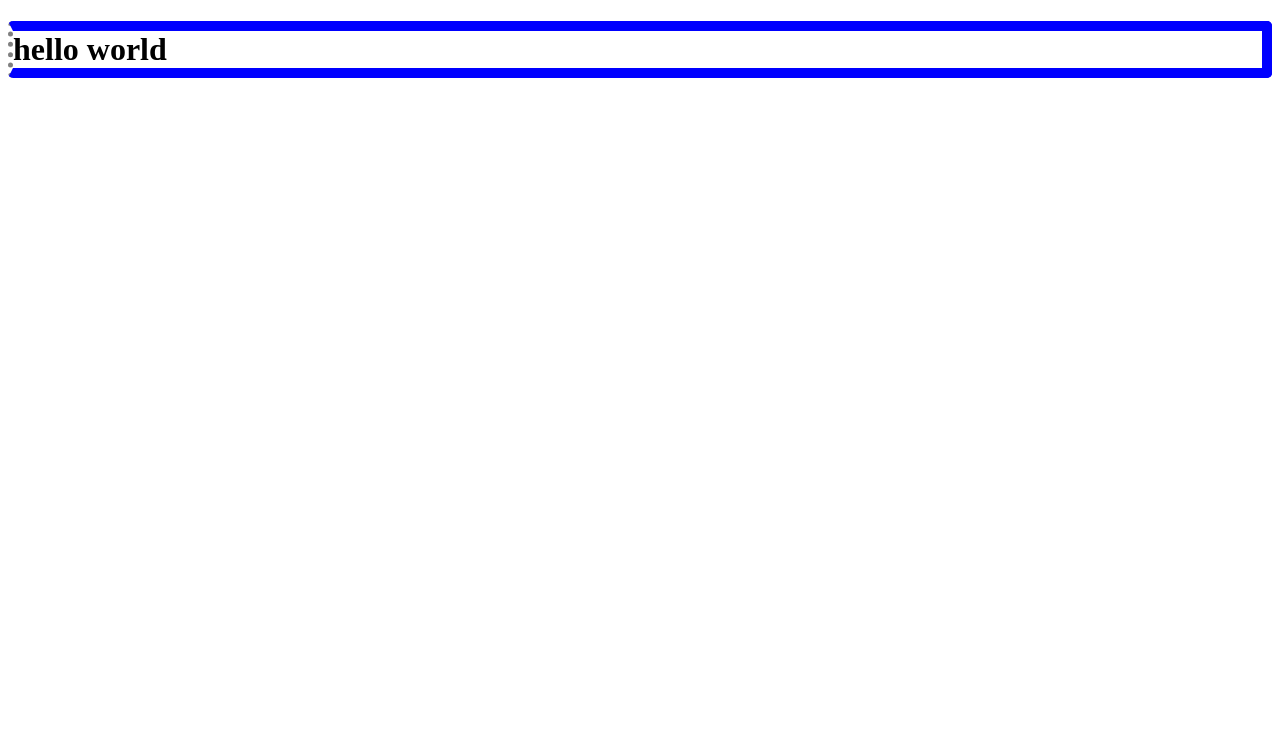
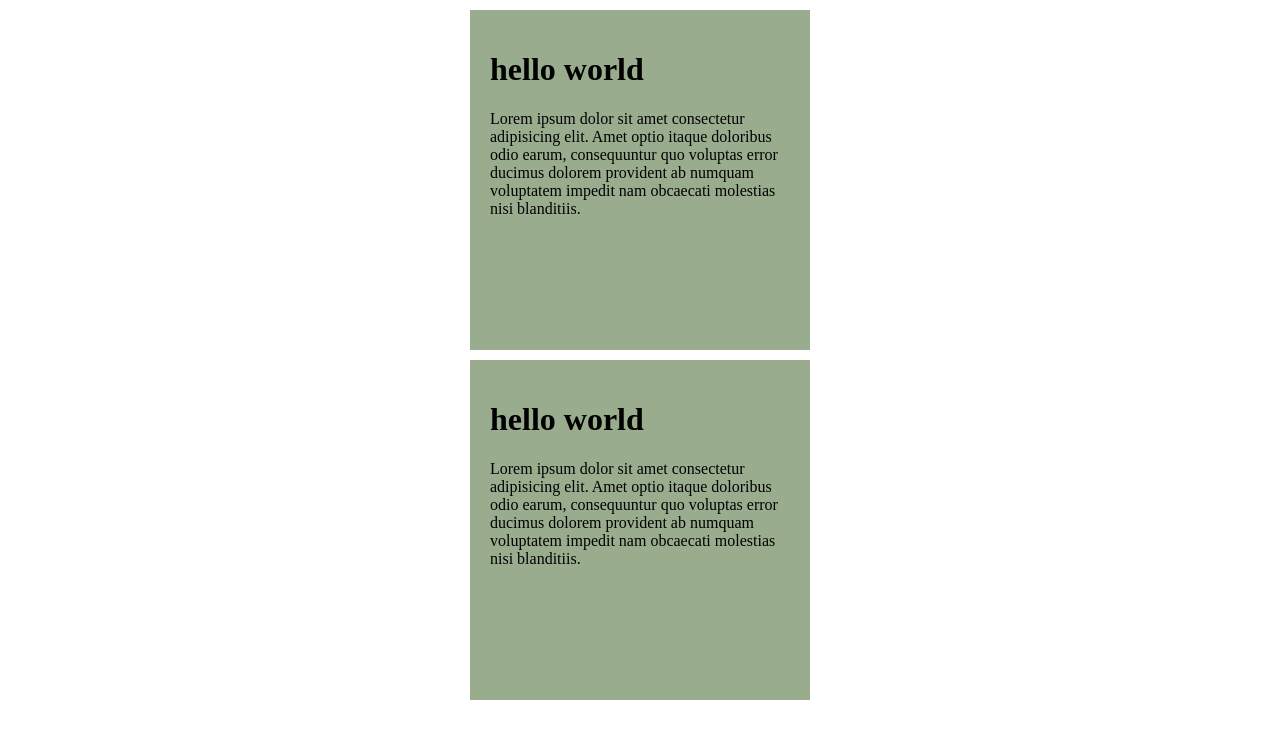
Before and after one commit to sowmik-sec/styles-recap, a plain HTML site: page index.html in a window 1280 px wide. Drawn offline with Linux system fonts and the light colour scheme.

Commit message:
margin and padding

```diff
--- a/index.html
+++ b/index.html
@@ -9,6 +9,11 @@
   <body>
    <div>
     <h1>hello world</h1>
+    <p>Lorem ipsum dolor sit amet consectetur adipisicing elit. Amet optio itaque doloribus odio earum, consequuntur quo voluptas error ducimus dolorem provident ab numquam voluptatem impedit nam obcaecati molestias nisi blanditiis.</p>
+    </div>
+   <div>
+    <h1>hello world</h1>
+    <p>Lorem ipsum dolor sit amet consectetur adipisicing elit. Amet optio itaque doloribus odio earum, consequuntur quo voluptas error ducimus dolorem provident ab numquam voluptatem impedit nam obcaecati molestias nisi blanditiis.</p>
     </div>
 
   </body>
--- a/styles.css
+++ b/styles.css
@@ -1,9 +1,9 @@
-h1 {
-  border-style: inset;
-  border-width: 10px;
-  border-color: aquamarine;
-  border: 10px solid blue;
-  border-radius: 5px;
-  border-left: 5px solid gray;
-  border-left-style: dotted;
+div {
+  background: #5749;
+  width: 300px;
+  height: 300px;
+  margin-top: 50px;
+  padding-top: 50px;
+  margin: 10px auto;
+  padding: 20px;
 }
```
